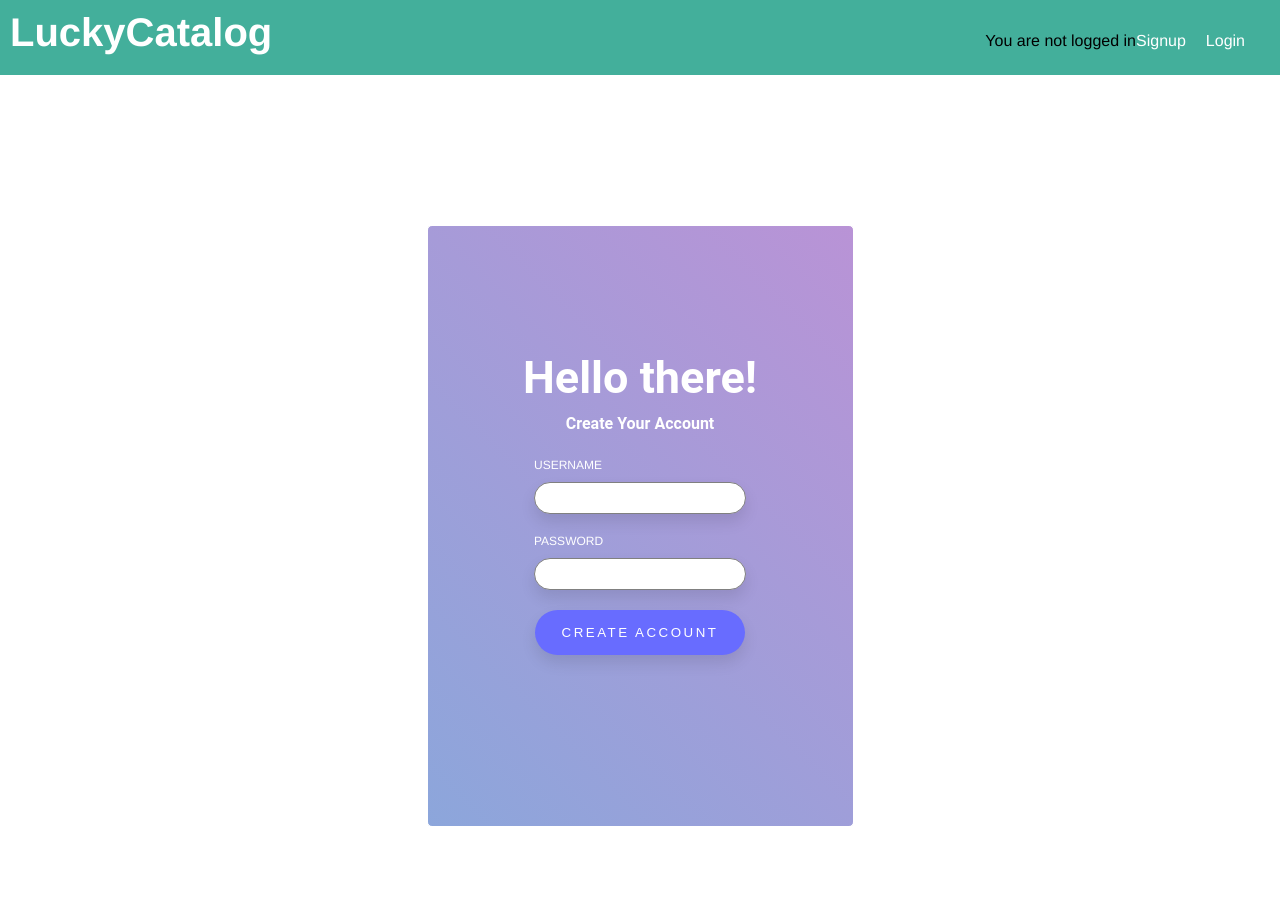
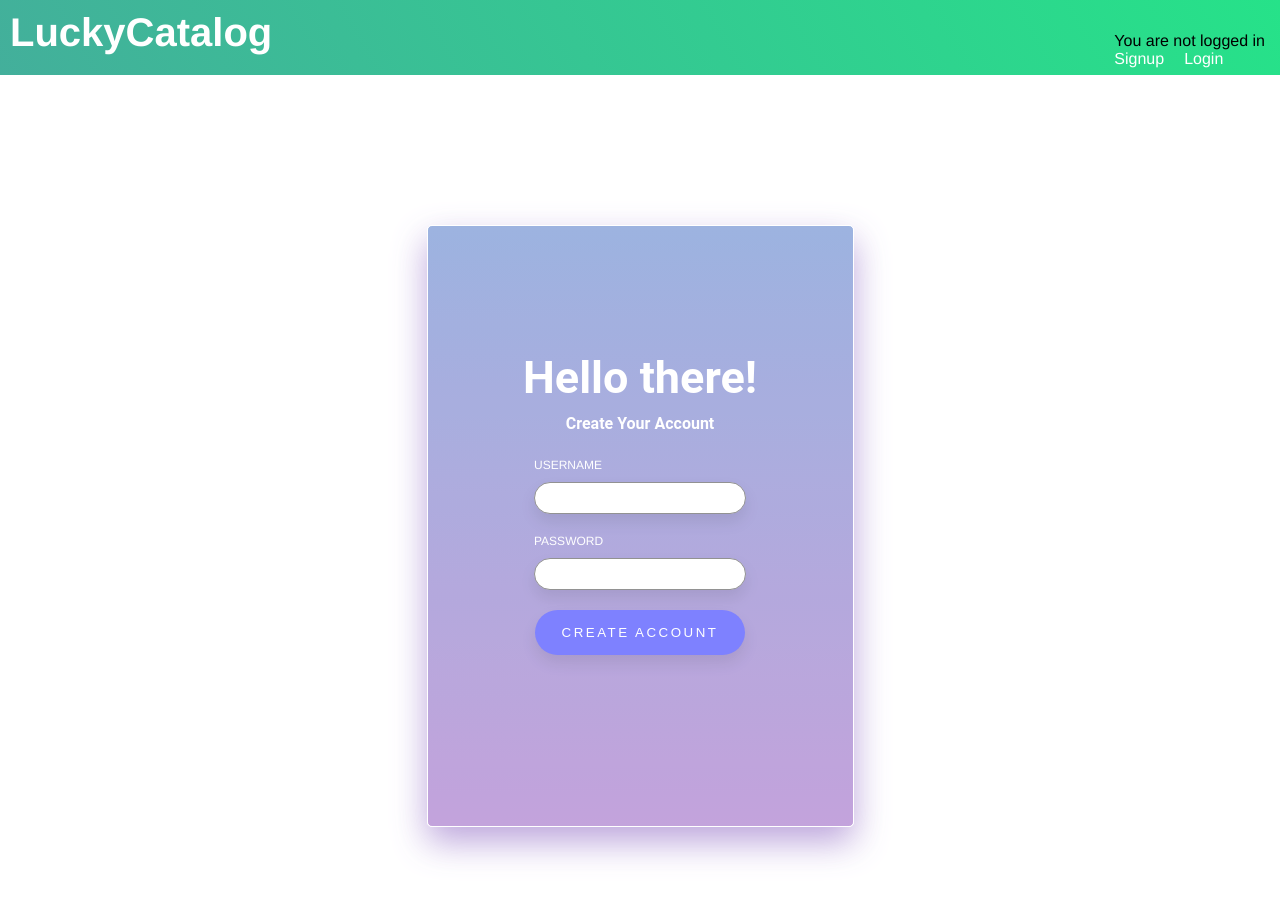
Before and after one commit to sandylcruz/catalog, a React (Create React App) app in the folder app/javascript/: page /#/ in a window 1280 px wide. Shown: the top 898 px of the page. Built offline with nearby package versions, Linux system fonts and the light colour scheme; the HTML template or start-up script is replaced by a standard one.

Commit message:
Make form look like modal

```diff
--- a/app/javascript/src/HeaderNav/Header.js
+++ b/app/javascript/src/HeaderNav/Header.js
@@ -19,7 +19,9 @@ const H1 = styled.h1`
 const HeaderContainer = styled.div`
   border: transparent;
   height: 75px;
-  background-color: #43af9b;
+  background: linear-gradient(-120deg, #26e289, #43af9b);
+
+  // background-color: #43af9b;
   display: flex;
   flex-direction: row;
   justify-content: space-between;
@@ -43,7 +45,6 @@ const Header = () => {
   const handleLogoutClick = useCallback(
     (event) => {
       event.preventDefault();
-      console.log('in handle logout click');
       dispatch(logout());
       history.push('/');
     },
@@ -60,6 +61,8 @@ const Header = () => {
   ) : (
     <div>
       <p>You are not logged in</p>
+      <A href="/#/signup">Signup</A>
+      <A href="/#/login">Login</A>
     </div>
   );
 
@@ -68,11 +71,7 @@ const Header = () => {
       <A href="/">
         <H1>LuckyCatalog</H1>
       </A>
-      <LinkList>
-        {display}
-        <A href="/#/signup">Signup</A>
-        <A href="/#/login">Login</A>
-      </LinkList>
+      <LinkList>{display}</LinkList>
     </HeaderContainer>
   );
 };
--- a/app/javascript/src/Login/LoginForm.js
+++ b/app/javascript/src/Login/LoginForm.js
@@ -39,7 +39,8 @@ const LoginFormDiv = styled.div`
 `;
 
 const LoginFormContainer = styled.div`
-  background: linear-gradient(45deg, #8ca6db, #b993d6);
+  background: linear-gradient(180deg, #8ca6db, #b993d6);
+  opacity: 0.85;
   display: flex;
   flex-direction: column;
   align-items: center;
@@ -51,6 +52,7 @@ const LoginFormContainer = styled.div`
   padding: 50px;
   width: 325px;
   height: 500px;
+  box-shadow: 0px 15px 35px #b196d6;
 `;
 
 const StyledForm = styled.form`
--- a/app/javascript/src/Signup/SignupForm.js
+++ b/app/javascript/src/Signup/SignupForm.js
@@ -40,7 +40,8 @@ const SignupFormDiv = styled.div`
 `;
 
 const SignupContainer = styled.div`
-  background: linear-gradient(45deg, #8ca6db, #b993d6);
+  background: linear-gradient(180deg, #8ca6db, #b993d6);
+  opacity: 0.85;
   display: flex;
   flex-direction: column;
   align-items: center;
@@ -52,6 +53,7 @@ const SignupContainer = styled.div`
   padding: 50px;
   width: 325px;
   height: 500px;
+  box-shadow: 0px 15px 35px #b196d6;
 `;
 
 const StyledForm = styled.form`
--- a/package.json
+++ b/package.json
@@ -15,6 +15,8 @@
     "@rails/webpacker": "5.4.0",
     "@types/react": "^17.0.13",
     "@types/react-dom": "^17.0.8",
+    "@zendeskgarden/react-modals": "^8.38.0",
+    "@zendeskgarden/react-theming": "^8.38.0",
     "access-it": "^1.0.9",
     "babel-plugin-transform-react-remove-prop-types": "^0.4.24",
     "jquery": "^3.6.0",
```
Also changed, not shown: app/javascript/src/Login/LoginFormContainer.js (+11 -0 lines), app/javascript/src/Todos/Todos.js (added), app/javascript/src/Todos/TodosContainer.js (added), 1 other file (tests, documents, lock files or other folders).
